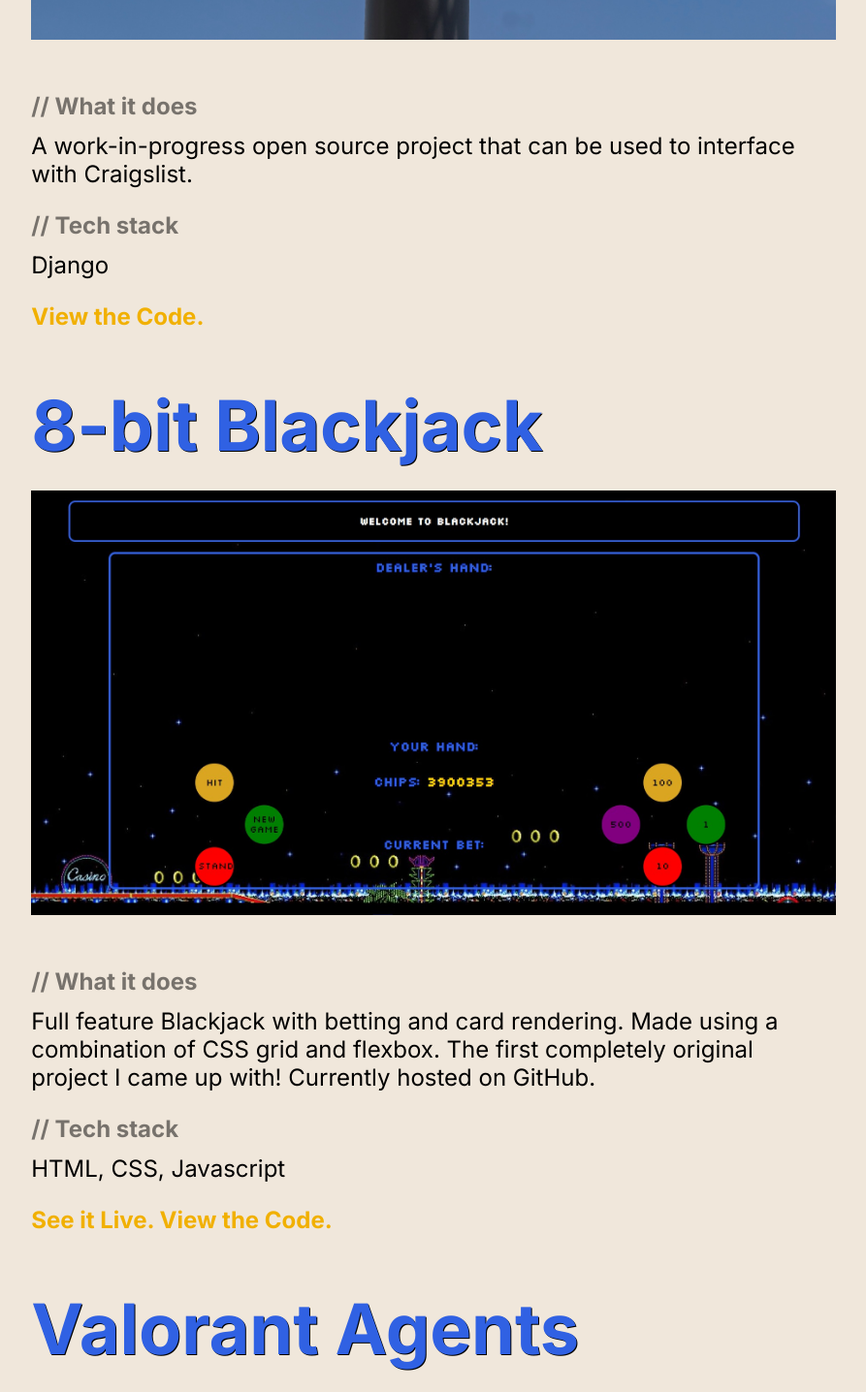
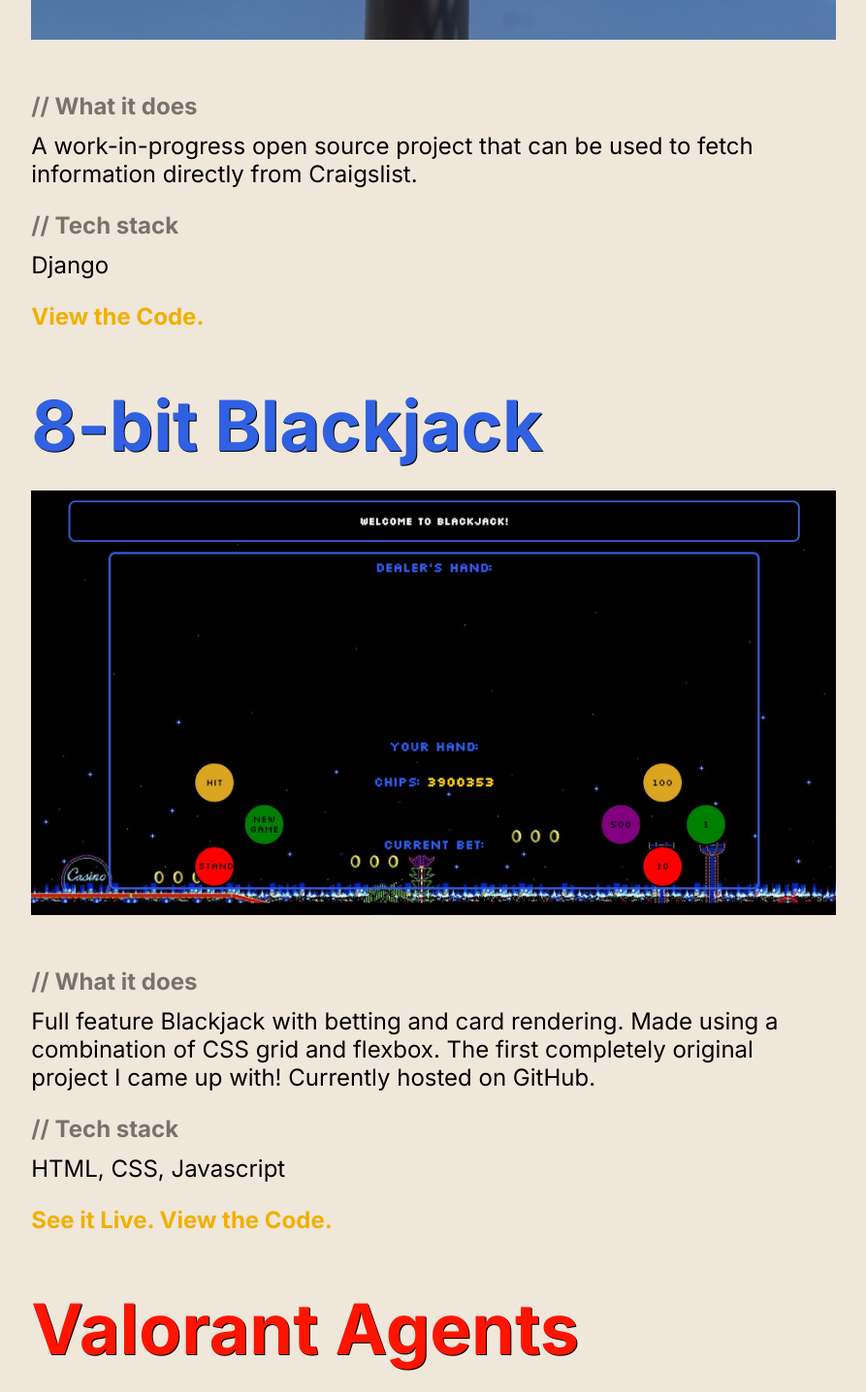
Before and after one commit to isaac-parks/portfolio, a React (Create React App) app: page /projects in a window 1280 px wide. Shown: the part 2411-3847 px from the top of the page at 97% size, without its empty margins (193-1086 px from the left). Built offline with nearby package versions, Linux system fonts and the light colour scheme.

Commit message:
cleans up some code

```diff
--- a/src/components/Projects/project-section.jsx
+++ b/src/components/Projects/project-section.jsx
@@ -1,5 +1,6 @@
 export default function ProjectSection({
   sectionTitle,
+  color,
   img,
   projectDescription,
   techStack,
@@ -8,7 +9,7 @@ export default function ProjectSection({
 }) {
   return (
     <section className="project-section">
-      <h4>{sectionTitle}</h4>
+      <h4 style={{ color: color }}>{sectionTitle}</h4>
       <img src={img} alt={`${sectionTitle} project`} />
       <h2>// What it does</h2>
       <p>{projectDescription}</p>
--- a/src/components/Projects/projects.jsx
+++ b/src/components/Projects/projects.jsx
@@ -61,13 +61,15 @@ export default function Projects() {
       <div className="projects-container">
         <ProjectSection
           sectionTitle="Craigslist API"
+          color="rgb(241, 176, 0)"
           img={usedcar}
-          projectDescription="A work-in-progress open source project that can be used to interface with Craigslist."
+          projectDescription="A work-in-progress open source project that can be used to fetch information directly from Craigslist."
           techStack="Django"
           codeLink="https://github.com/isaac-parks/Unofficial-Craigslist-API"
         />
         <ProjectSection
           sectionTitle="8-bit Blackjack"
+          color="#3061e3"
           img={blackjack}
           projectDescription="Full feature Blackjack with betting and card rendering. Made using a
             combination of CSS grid and flexbox. The first completely original
@@ -79,6 +81,7 @@ export default function Projects() {
         <ProjectSection
           sectionTitle="Valorant Agents"
           img={valorant}
+          color="rgb(255, 20, 0)"
           projectDescription="Created using Riot Games REST API documentation. Displays
             information about characters from the video game Valorant. Used
             Javascript events to create scroll effect for character selection.
```
